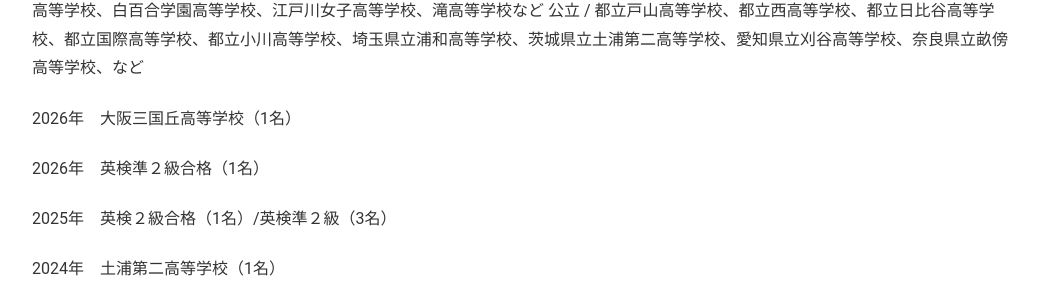
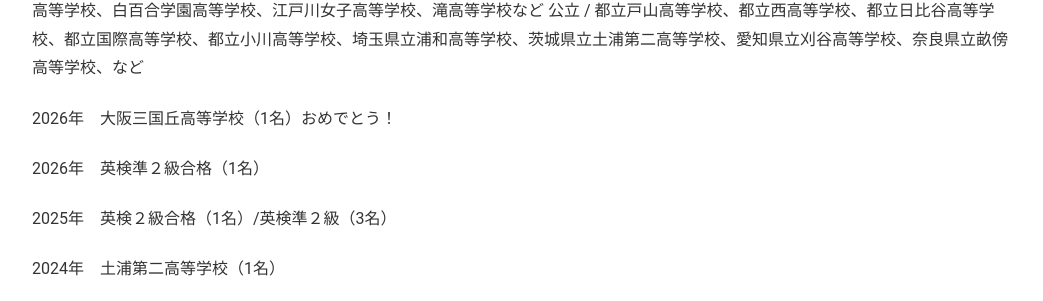
Before and after one commit to phocean/akispace, a Jekyll site: the page built from exam_results.md, in a window 1280 px wide. Shown: the part 1304-1605 px from the top of the page, without its empty margins (118-1161 px from the left). Built offline with Jekyll 4.4.1, drawn with Linux system fonts in a browser that asks for light colours.

Commit message:
Update exam_results.md

```diff
--- a/exam_results.md
+++ b/exam_results.md
@@ -44,7 +44,7 @@
 
 私立 / 早稲田大学高等学院、慶応義塾女子、開成高等学校、慶応湘南藤沢高等部、国際基督教大学高等学校（多数）、広尾学園小石川高等学校、青山学院高等部、桐朋学園高等部、聖心インターナショナルスクール、同志社国際高等学校（多数/英語エッセイ）、立命館宇治高等学校、白百合学園高等学校、江戸川女子高等学校、滝高等学校など   公立 / 都立戸山高等学校、都立西高等学校、都立日比谷高等学校、都立国際高等学校、都立小川高等学校、埼玉県立浦和高等学校、茨城県立土浦第二高等学校、愛知県立刈谷高等学校、奈良県立畝傍高等学校、など
 
-2026年　大阪三国丘高等学校（1名）
+2026年　大阪三国丘高等学校（1名）おめでとう！
 
 2026年　英検準２級合格（1名）
 
```
